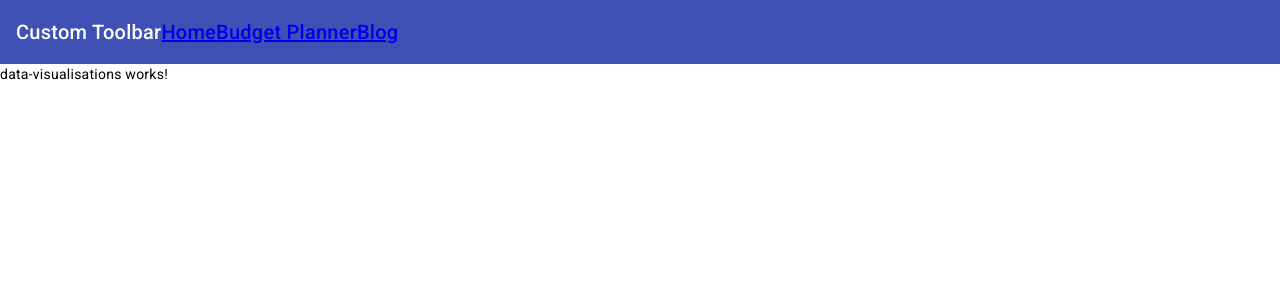
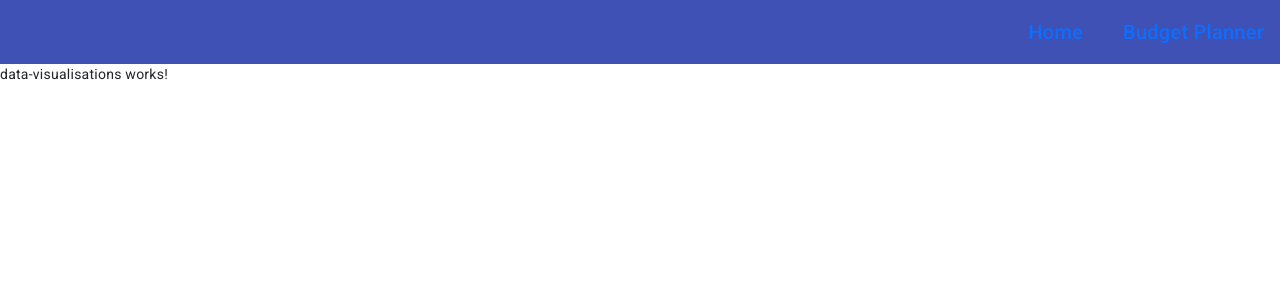
Before and after one commit to TUDublin/code-and-docs-rachelrring, an Angular app in the folder client-side/budget-app/: page / in a window 1280 px wide. Shown: the top 300 px of the page. Built offline with nearby package versions, Linux system fonts and the light colour scheme.

Commit message:
Started form for budget planning - I've added one input box for income

```diff
--- a/client-side/budget-app/src/app/budget-planner/budget-planner.component.html
+++ b/client-side/budget-app/src/app/budget-planner/budget-planner.component.html
@@ -1 +1,9 @@
+<!DOCTYPE html>
 <p>budget-planner works!</p>
+<div class="container p-2">
+    <label for="income">income: </label>
+    <mat-form-field>
+        <mat-label>Input</mat-label>
+        <input matInput [formControl]="income">
+    </mat-form-field>
+</div>
--- a/client-side/budget-app/src/app/budget-planner/budget-planner.component.ts
+++ b/client-side/budget-app/src/app/budget-planner/budget-planner.component.ts
@@ -1,13 +1,15 @@
 import { Component } from '@angular/core';
 import { CommonModule } from '@angular/common';
-
+import {MatFormFieldModule} from '@angular/material/form-field';
+import {MatInputModule} from '@angular/material/input';
+import { FormControl, ReactiveFormsModule } from '@angular/forms';
 @Component({
   selector: 'app-budget-planner',
   standalone: true,
-  imports: [CommonModule],
+  imports: [CommonModule, MatFormFieldModule, MatInputModule, ReactiveFormsModule],
   templateUrl: './budget-planner.component.html',
   styleUrl: './budget-planner.component.css'
 })
 export class BudgetPlannerComponent {
-
+  income = new FormControl('');
 }
--- a/client-side/budget-app/src/app/navbar/navbar.component.css
+++ b/client-side/budget-app/src/app/navbar/navbar.component.css
@@ -0,0 +1,13 @@
+.nav {
+    display: flex;
+    flex-direction: row;
+    flex-wrap: wrap;
+    justify-content: right;
+}
+.item{
+    padding-left: 2em;
+}
+
+.item > a {
+    text-decoration: none;
+}
--- a/client-side/budget-app/src/app/navbar/navbar.component.html
+++ b/client-side/budget-app/src/app/navbar/navbar.component.html
@@ -1,22 +1,5 @@
-<!-- <nav class="navbar">
-    <div class="navbar-logo">
-      <img src="code-and-docs-rachelrring\client-side\budget-app\src\favicon.ico" alt="My App Logo" />
-    </div>
-    <ul class="navbar-links">
-      <li><a routerLink="#">Home</a></li>
-      <li><a routerLink="/budget-planner">Budget Planner</a></li>
-      <li><a routerLink="#">Blog</a></li>
-    </ul>
-    <div class="navbar-actions">
-       Add login/logout buttons or user-related actions here -->
-    <!-- </div>
-  </nav> -->
-
-  <mat-toolbar color="primary">
-    <mat-toolbar-row>
-      <span>Custom Toolbar</span>
-      <span><a routerLink="#">Home</a></span>
-      <span><a routerLink="/budget-planner">Budget Planner</a></span>
-      <span><a routerLink="#">Blog</a></span>
-    </mat-toolbar-row>
-  </mat-toolbar>
+<!DOCTYPE html>
+<mat-toolbar color="primary" class="nav">
+    <span class="item"><a routerLink="#">Home</a></span>
+    <span class="item"><a routerLink="/budget-planner">Budget Planner</a></span>
+</mat-toolbar>
--- a/client-side/budget-app/src/index.html
+++ b/client-side/budget-app/src/index.html
@@ -8,6 +8,8 @@
   <link rel="icon" type="image/x-icon" href="favicon.ico">
   <link href="https://fonts.googleapis.com/css2?family=Roboto:wght@300;400;500&display=swap" rel="stylesheet">
   <link href="https://fonts.googleapis.com/icon?family=Material+Icons" rel="stylesheet">
+  <link href="https://cdn.jsdelivr.net/npm/bootstrap@5.3.2/dist/css/bootstrap.min.css" rel="stylesheet" integrity="sha384-T3c6CoIi6uLrA9TneNEoa7RxnatzjcDSCmG1MXxSR1GAsXEV/Dwwykc2MPK8M2HN" crossorigin="anonymous">
+
 </head>
 <body class="mat-typography">
   <app-root></app-root>
```
